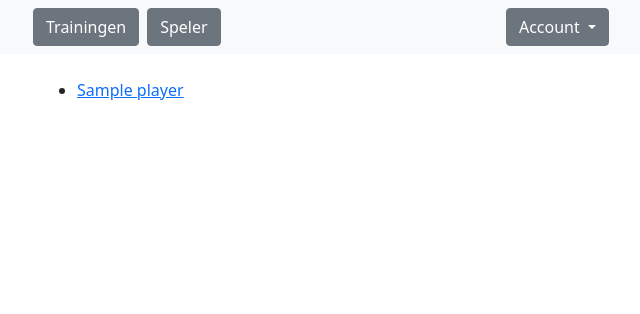
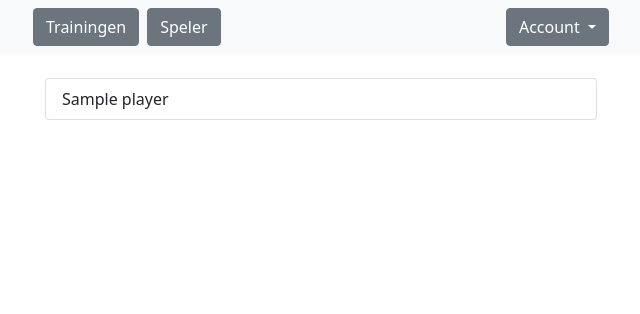
Before and after one commit to jeroenvanriel/hockey-tracker, a Django app: page /player in a window 1280 px wide. Shown: the top 314 px of the page, without its empty margins (319-959 px from the left). Run offline with Django 3.2, Linux system fonts and the light colour scheme; a user stored in the database is signed in; tables that the repository leaves empty hold one stand-in row (values such as "Sample post").

Commit message:
stylize player list

```diff
--- a/templates/attendance/player_list.html
+++ b/templates/attendance/player_list.html
@@ -2,11 +2,11 @@
 
 {% block content %}
 {% if player_list %}
-    <ul>
+    <div class="list-group">
     {% for player in player_list %}
-    <li><a href="{% url 'player' player.id %}">{{ player.name }}</a></li>
+    <a class="list-group-item list-group-item-action" href="{% url 'player' player.id %}">{{ player.name }}</a>
     {% endfor %}
-    </ul>
+    </div>
 {% else %}
     <p>No players registered.</p>
 {% endif %}
```
